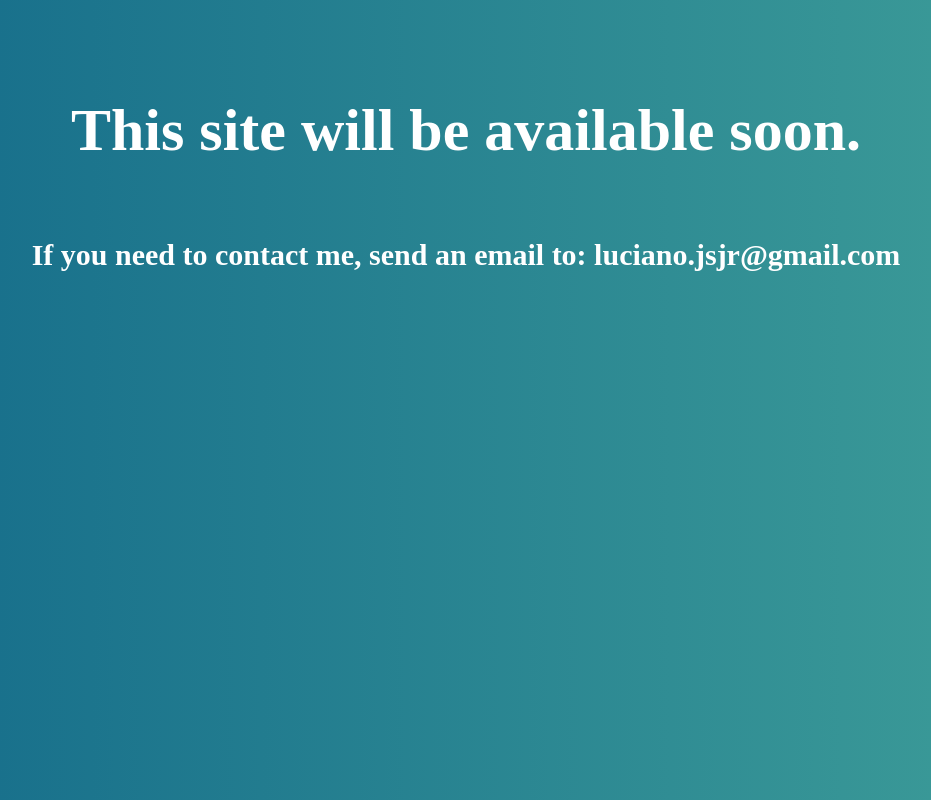
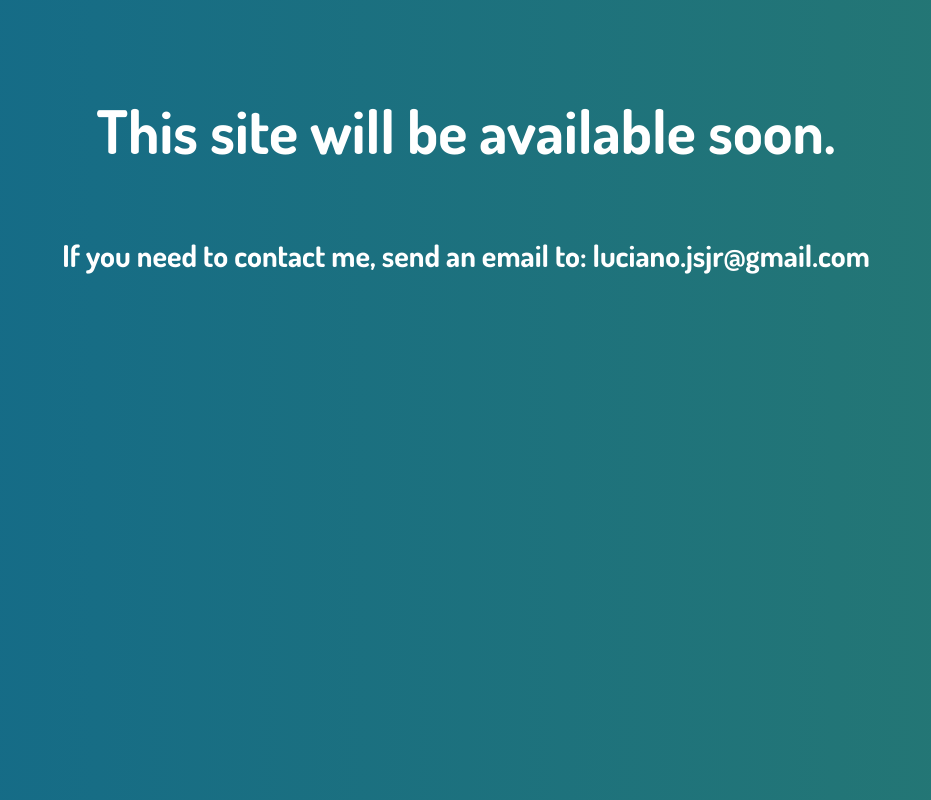
Before and after one commit to lucianojsjr/lucianojsjr.github.io, a plain HTML site: page index.html in a window 1280 px wide. Shown: the whole page, without its empty margins (174-1105 px from the left). Drawn offline with Linux system fonts and the light colour scheme; a web font is replaced by a local one.

Commit message:
Update title and subtitle to Dosis Font

```diff
--- a/assets/css/style.css
+++ b/assets/css/style.css
@@ -55,17 +55,16 @@ table {
  */
 
 .bg-gradient {
-    vertical-align: middle;
+    font-family: 'Dosis', sans-serif;
     height: 100vh;
     background: #136a8a; /* For browsers that do not support gradients */
     background: -webkit-linear-gradient(left, #136a8a, #267872); /* For Safari 5.1 to 6.0 */
     background: -o-linear-gradient(right, #136a8a, #267872); /* For Opera 11.1 to 12.0 */
     background: -moz-linear-gradient(right, #136a8a, #267872); /* For Firefox 3.6 to 15 */
-    background: linear-gradient(to right, #136a8a, #3f9f99); /* Standard syntax */
+    background: linear-gradient(to right, #136a8a, #267872); /* Standard syntax */
 }
 
 .title {
-    font-family: 'Exo 2';
     font-weight: bold;
     color: white;
     text-align: center;
@@ -74,7 +73,6 @@ table {
 }
 
 .subtitle {
-    font-family: 'Exo 2';
     font-weight: bold;
     color: white;
     text-align: center;
--- a/index.html
+++ b/index.html
@@ -5,7 +5,7 @@
     <meta charset="UTF-8">
     <meta name="viewport" content="width=device-width, initial-scale=1, maximum-scale=1.0, user-scalable=no" />
     <title>Luciano José - Full Stack Developer</title>
-    <link href="assets/css/exo-font.css" rel="stylesheet">
+    <link href="https://fonts.googleapis.com/css?family=Dosis:400,700" rel="stylesheet">
     <link href="assets/css/style.css" type="text/css" rel="stylesheet" />
 </head>
 
```
